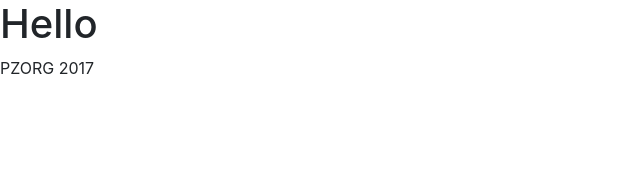
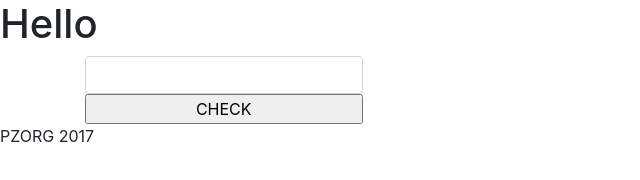
Before and after one commit to anticni/jmbg_checker, a plain HTML site: page index.html in a window 1280 px wide. Shown: the whole page, without its empty margins (0-640 px from the left). Drawn offline with nearby package versions, Linux system fonts and the light colour scheme.

Commit message:
sliced strings for checking

```diff
--- a/index.html
+++ b/index.html
@@ -12,7 +12,11 @@
   </head>
   <body>
     <h1>Hello</h1>
-
+    <div class="container">
+        <input type="text" id="jmbg" class="form-control col-3">
+        <input type="button" id="check" onclick="check()" class="button-primary col-3" value="CHECK">
+        <div id="data"></div>
+    </div>
 
     <footer>PZORG 2017</footer>
     <!-- Optional JavaScript -->
--- a/js/script.js
+++ b/js/script.js
@@ -0,0 +1,21 @@
+const jmbg = document.getElementById("jmbg");
+
+function check(){
+
+	var str = jmbg.value;
+	var	dd = str.slice(0,2),
+		mm = str.slice(2,4),
+		yyy = str.slice(4,7),
+		rr = str.slice(7,9),
+		bbb = str.slice(9,11),
+		k = str.slice(11,13);
+
+console.log(dd);
+console.log(mm);
+console.log(yyy);
+console.log(rr);
+console.log(bbb);
+console.log(k);
+
+
+}
```
